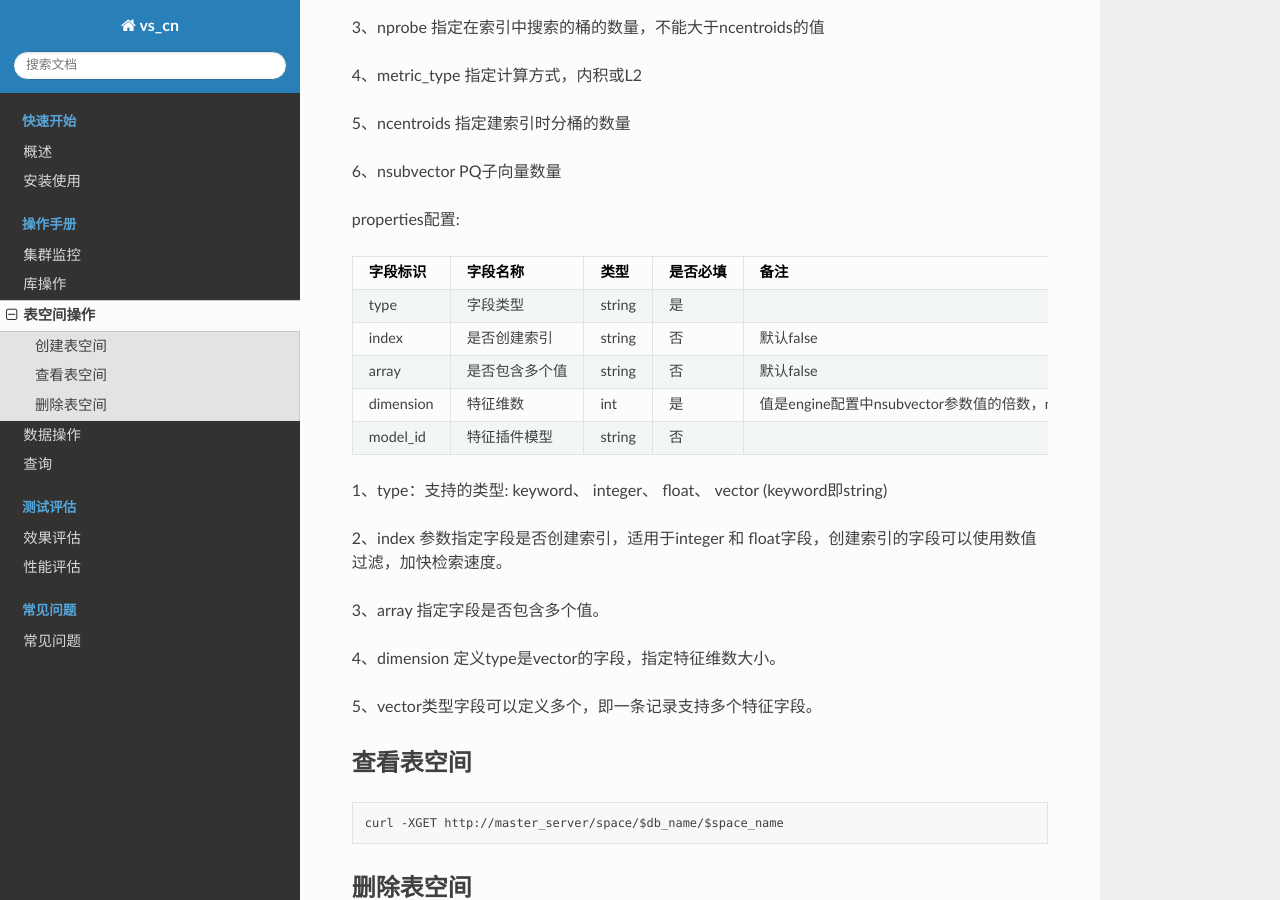
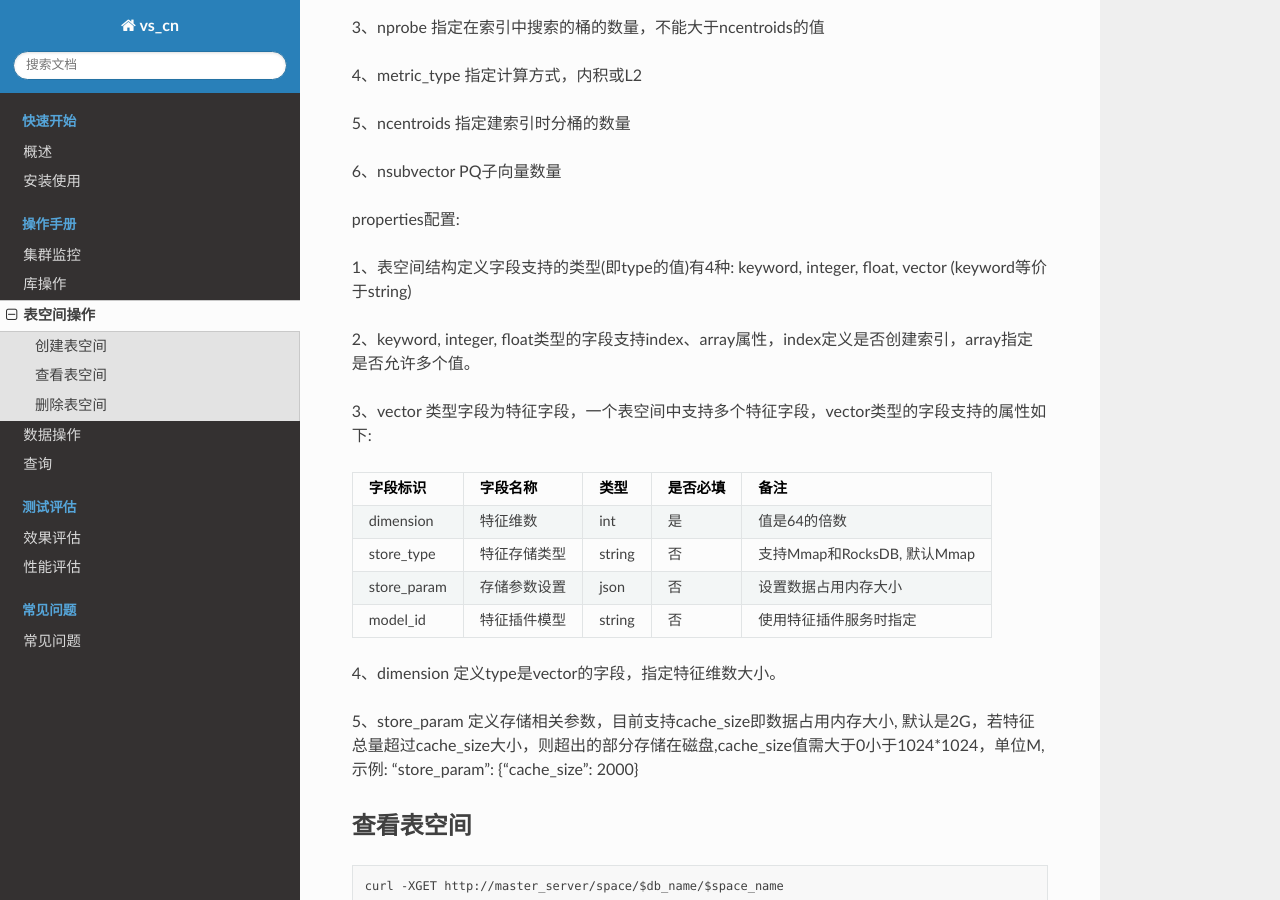
Before and after one commit to nizyun/vs_cn, a Sphinx documentation site: the page built from docs/source/use_op/op_space.rst, in a window 1280 px wide and 900 px high, scrolled down 1954 px. Built offline with Sphinx 7.4.7 and the Read the Docs theme 2.0.0, drawn with Linux system fonts in a browser that asks for light colours; pages that are not in the unit, such as notebooks, are missing from menus.

Commit message:
change docs

```diff
--- a/docs/source/use_op/op_space.rst
+++ b/docs/source/use_op/op_space.rst
@@ -113,29 +113,27 @@ engine配置:
 
 properties配置:
 
-+-------------+---------------+---------------+----------+-------------------------------------------------------------+
-|字段标识     |字段名称       |类型           |是否必填  |备注                                                         |
-+=============+===============+===============+==========+=============================================================+
-|type         |字段类型       |string         |是        |                                                             |
-+-------------+---------------+---------------+----------+-------------------------------------------------------------+
-|index        |是否创建索引   |string         |否        |默认false                                                    |
-+-------------+---------------+---------------+----------+-------------------------------------------------------------+
-|array        |是否包含多个值 |string         |否        |默认false                                                    |
-+-------------+---------------+---------------+----------+-------------------------------------------------------------+
-|dimension    |特征维数       |int            |是        |值是engine配置中nsubvector参数值的倍数，nsubvector默认值是32 |
-+-------------+---------------+---------------+----------+-------------------------------------------------------------+
-|model_id     |特征插件模型   |string         |否        |                                                             |
-+-------------+---------------+---------------+----------+-------------------------------------------------------------+
+1、表空间结构定义字段支持的类型(即type的值)有4种: keyword, integer, float, vector (keyword等价于string)
 
-1、type：支持的类型:  keyword、 integer、 float、 vector  (keyword即string)
+2、keyword, integer, float类型的字段支持index、array属性，index定义是否创建索引，array指定是否允许多个值。
 
-2、index 参数指定字段是否创建索引，适用于integer 和 float字段，创建索引的字段可以使用数值过滤，加快检索速度。
+3、vector 类型字段为特征字段，一个表空间中支持多个特征字段，vector类型的字段支持的属性如下:
 
-3、array 指定字段是否包含多个值。
++-------------+---------------+---------------+----------+----------------------------+
+|字段标识     |字段名称       |类型           |是否必填  |备注                        |
++=============+===============+===============+==========+============================+
+|dimension    |特征维数       |int            |是        |值是64的倍数                |
++-------------+---------------+---------------+----------+----------------------------+
+|store_type   |特征存储类型   |string         |否        |支持Mmap和RocksDB, 默认Mmap |
++-------------+---------------+---------------+----------+----------------------------+
+|store_param  |存储参数设置   |json           |否        |设置数据占用内存大小        |
++-------------+---------------+---------------+----------+----------------------------+
+|model_id     |特征插件模型   |string         |否        |使用特征插件服务时指定      |
++-------------+---------------+---------------+----------+----------------------------+
 
 4、dimension 定义type是vector的字段，指定特征维数大小。
 
-5、vector类型字段可以定义多个，即一条记录支持多个特征字段。
+5、store_param 定义存储相关参数，目前支持cache_size即数据占用内存大小, 默认是2G，若特征总量超过cache_size大小，则超出的部分存储在磁盘,cache_size值需大于0小于1024*1024，单位M, 示例: "store_param": {"cache_size": 2000}
 
 
 查看表空间
```
